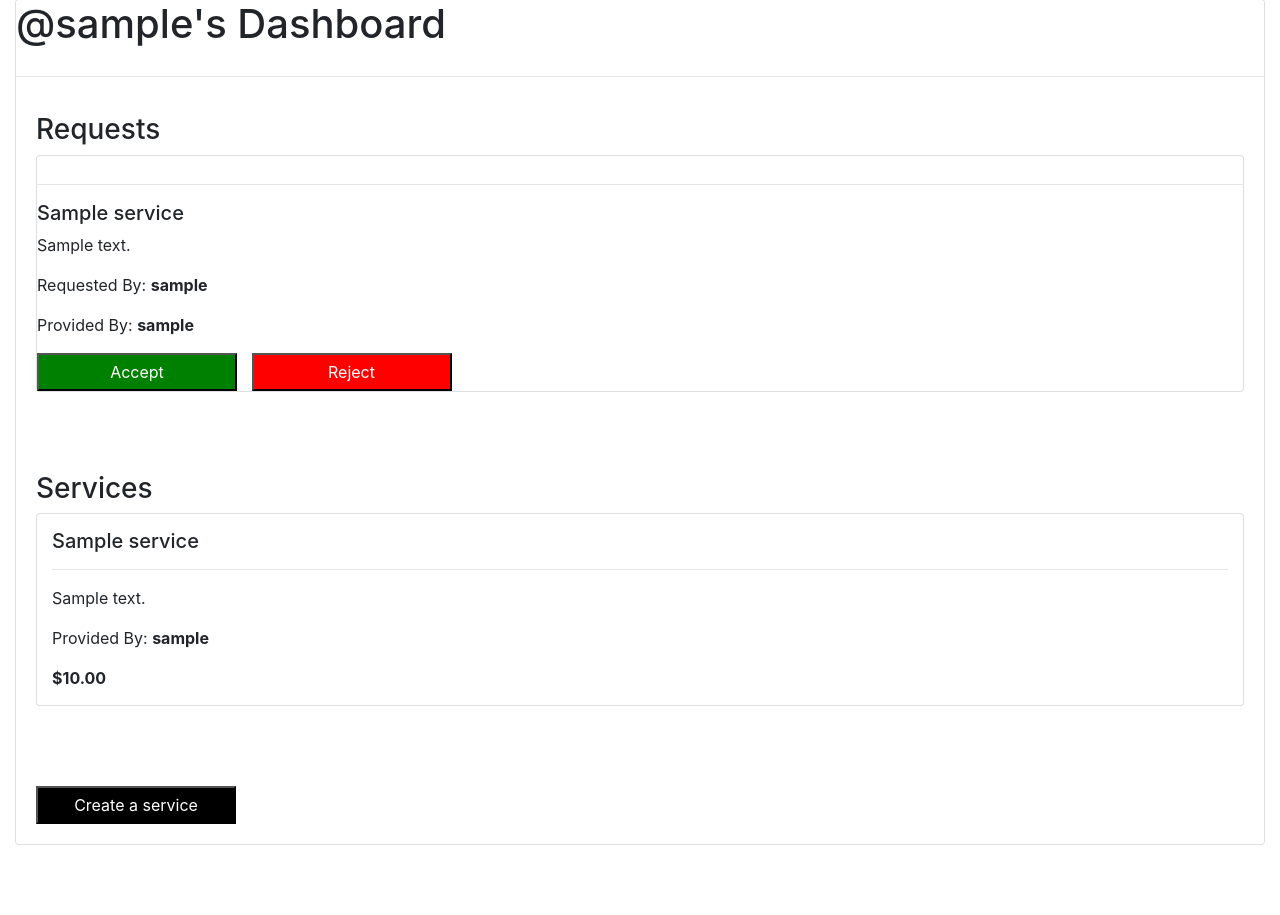
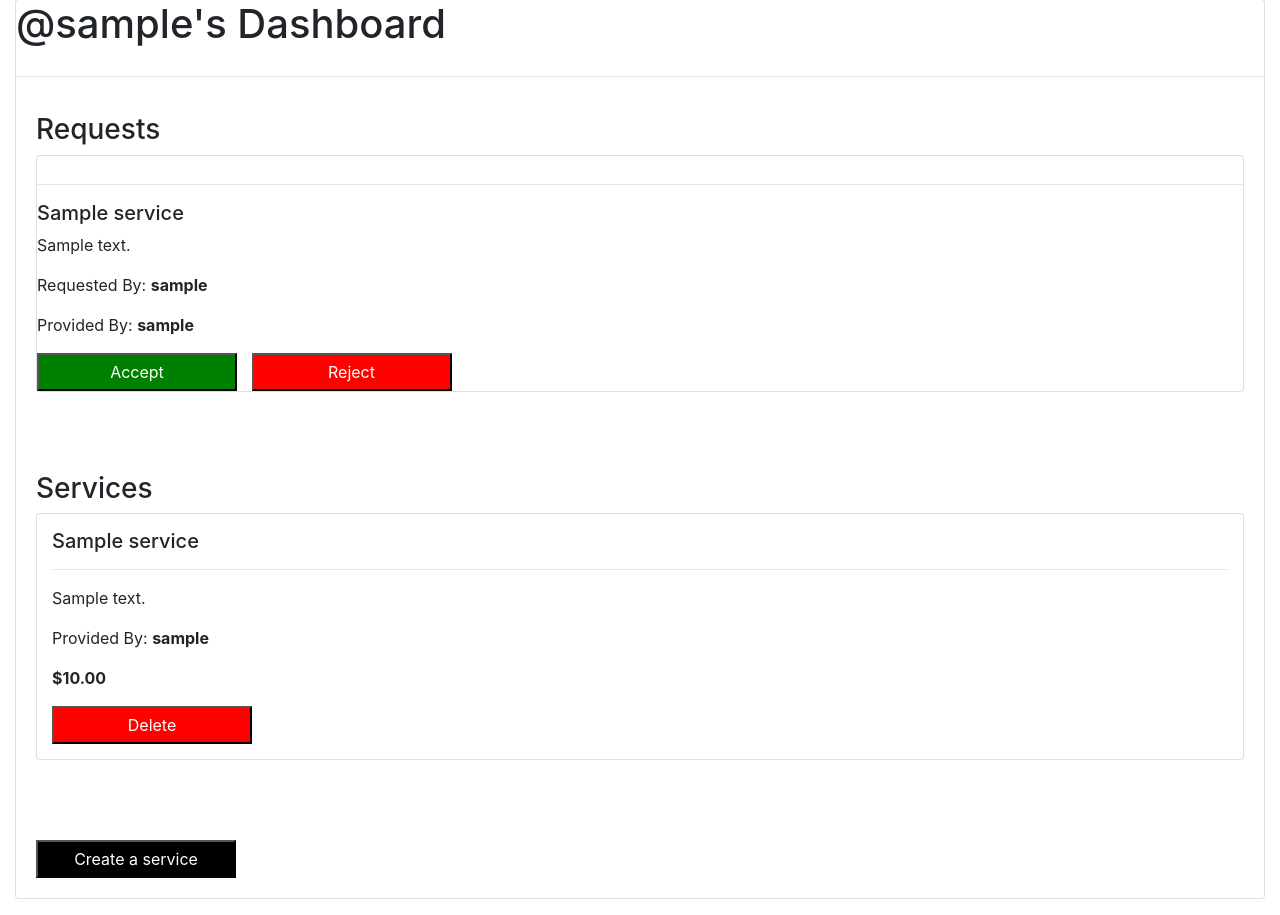
Before and after one commit to AA24107/BookMyService, a Django app: a page that uses services/templates/services/dashboard.html in a window 1280 px wide. Shown: the part 90-1005 px from the top of the page. Before the commit the page ends 935 px from the top, so only its background shows below. Run offline with Django 5.2, Linux system fonts and the light colour scheme; a user stored in the database is signed in; tables that the repository leaves empty hold one stand-in row (values such as "Sample post"); some libraries are stand-ins or nearby versions.

Commit message:
Add delete service functionality

```diff
--- a/services/templates/services/dashboard.html
+++ b/services/templates/services/dashboard.html
@@ -78,6 +78,14 @@
                         <p class="card-text">{{service.description}}</p>
                         <p class="card-text">Provided By: <strong>{{service.provider.user.username}}</strong></p>
                         <p class="card-text"><strong>${{service.price}} </strong></p>
+                        <div>
+                            <form method="POST" action="{% url 'delete_service' service.id %}">
+                                {% csrf_token %}
+                                <button class="button" type="submit" name="reject" style="background-color: red; margin-right: 10px;">
+                                    Delete
+                                </button>
+                            </form>
+                        </div>
                     </div>
                 </div>
             </div>
--- a/services/urls.py
+++ b/services/urls.py
@@ -13,4 +13,5 @@ urlpatterns = [
     path("dashboard/<str:username>", views.dashboard, name="dashboard"),
     path("book/<int:service_id>", views.book_service, name="book_service"),
     path("status-update/<int:booking_id>", views.status_update, name="status_update"),
+    path("delete/<int:service_id>", views.delete_service, name="delete_service"),
 ]
--- a/services/views.py
+++ b/services/views.py
@@ -48,6 +48,19 @@ def book_service(request, service_id):
         service = service,
     )
     booking.save()
+
+    return redirect("dashboard", username= request.user.username)
+
+
+@login_required
+def delete_service(request, service_id):
+    service = Service.objects.get(id=service_id)
+
+    if service.provider.user != request.user:
+        return redirect("dashboard", username= request.user.username)
+
+    if request.method == "POST":
+        service.delete()
 
     return redirect("dashboard", username= request.user.username)
 
```
